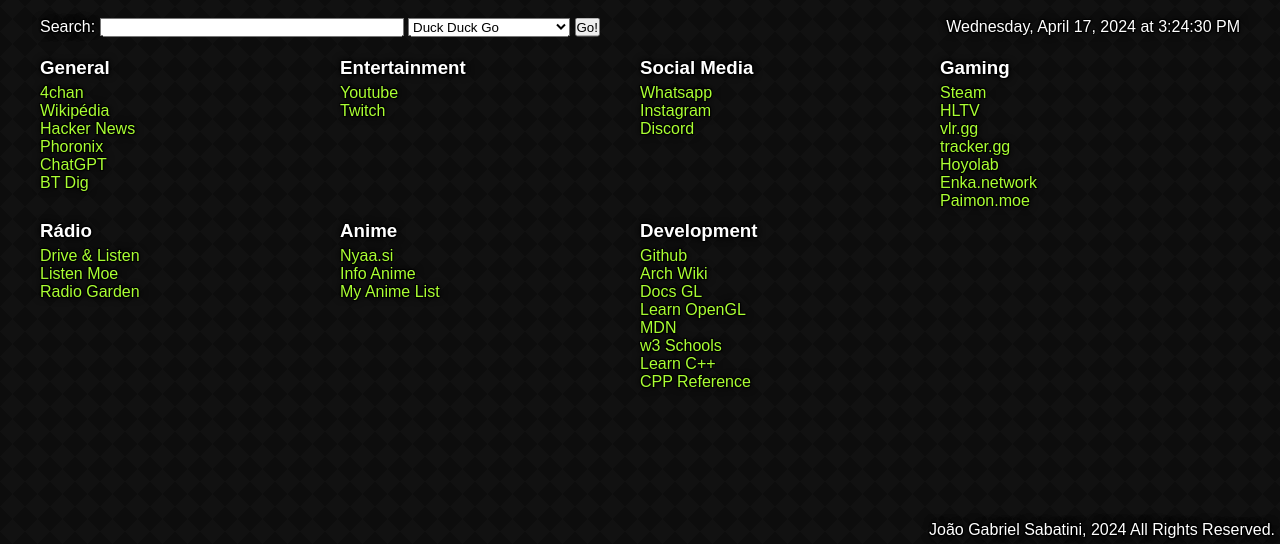
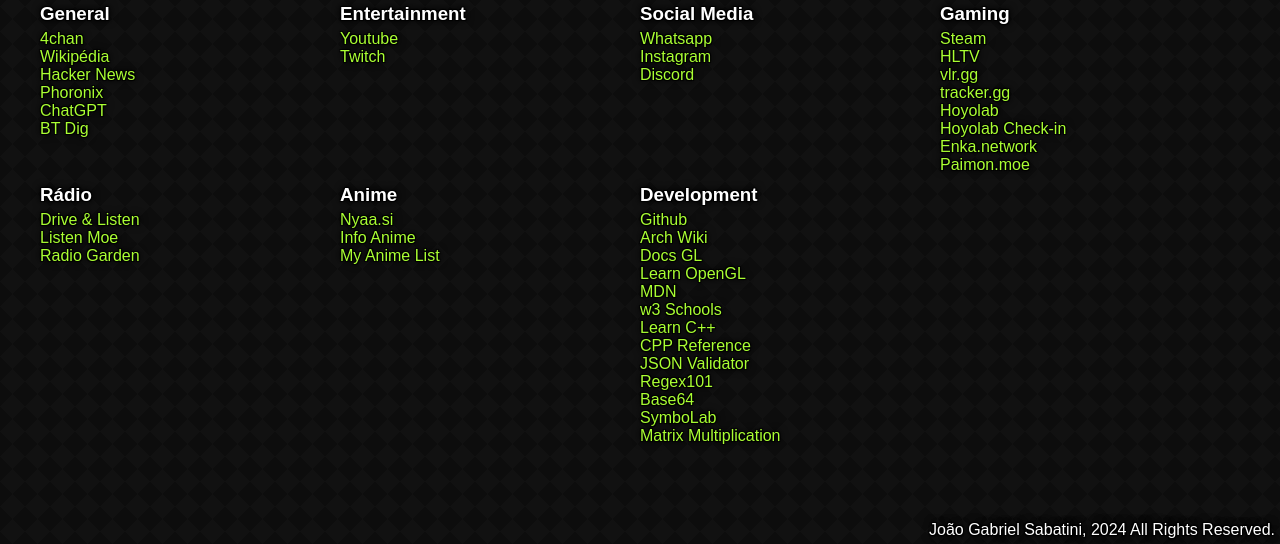
Before and after one commit to owariee/startpage, a browser extension: page public/index.html in a window 1280 px wide. Shown: the part 256-800 px from the top of the page. Drawn offline with Linux system fonts and the light colour scheme.

Commit message:
added links to jsonlint, regex101, base64decode, symbolab, matrix multiplication, genshin check-in

```diff
--- a/public/index.html
+++ b/public/index.html
@@ -72,8 +72,9 @@
             <li><a href="https://www.vlr.gg/">vlr.gg</a></li>
             <li><a href="https://tracker.gg/">tracker.gg</a></li>
             <li><a href="https://www.hoyolab.com/">Hoyolab</a></li>
+            <li><a href="https://duckduckgo.com/?q=\\genshin+checkin">Hoyolab Check-in</a></li>
             <li><a href="https://enka.network/u/605533247/">Enka.network</a></li>
-            <li><a href="https://paimon.moe/">Paimon.moe</a></li>
+            <li><a href="https://paimon.moe/timeline">Paimon.moe</a></li>
           </ul>
         </div>
         <div class="column">
@@ -95,7 +96,7 @@
         <div class="column">
           <h3>Development</h3>
           <ul>
-            <li><a href="https://github.com/">Github</a></li>
+            <li><a href="https://github.com/owariee?tab=repositories">Github</a></li>
             <li><a href="https://wiki.archlinux.org/">Arch Wiki</a></li>
             <li><a href="https://docs.gl/">Docs GL</a></li>
             <li><a href="https://learnopengl.com/">Learn OpenGL</a></li>
@@ -103,6 +104,11 @@
             <li><a href="https://www.w3schools.com/">w3 Schools</a></li>
             <li><a href="https://www.learncpp.com/">Learn C++</a></li>
             <li><a href="https://en.cppreference.com/">CPP Reference</a></li>
+            <li><a href="https://jsonlint.com/">JSON Validator</a></li>
+            <li><a href="https://regex101.com/">Regex101</a></li>
+            <li><a href="https://www.base64decode.org/">Base64</a></li>
+            <li><a href="https://pt.symbolab.com/">SymboLab</a></li>
+            <li><a href="http://matrixmultiplication.xyz/">Matrix Multiplication</a></li>
           </ul>
         </div>
       </div>
```
